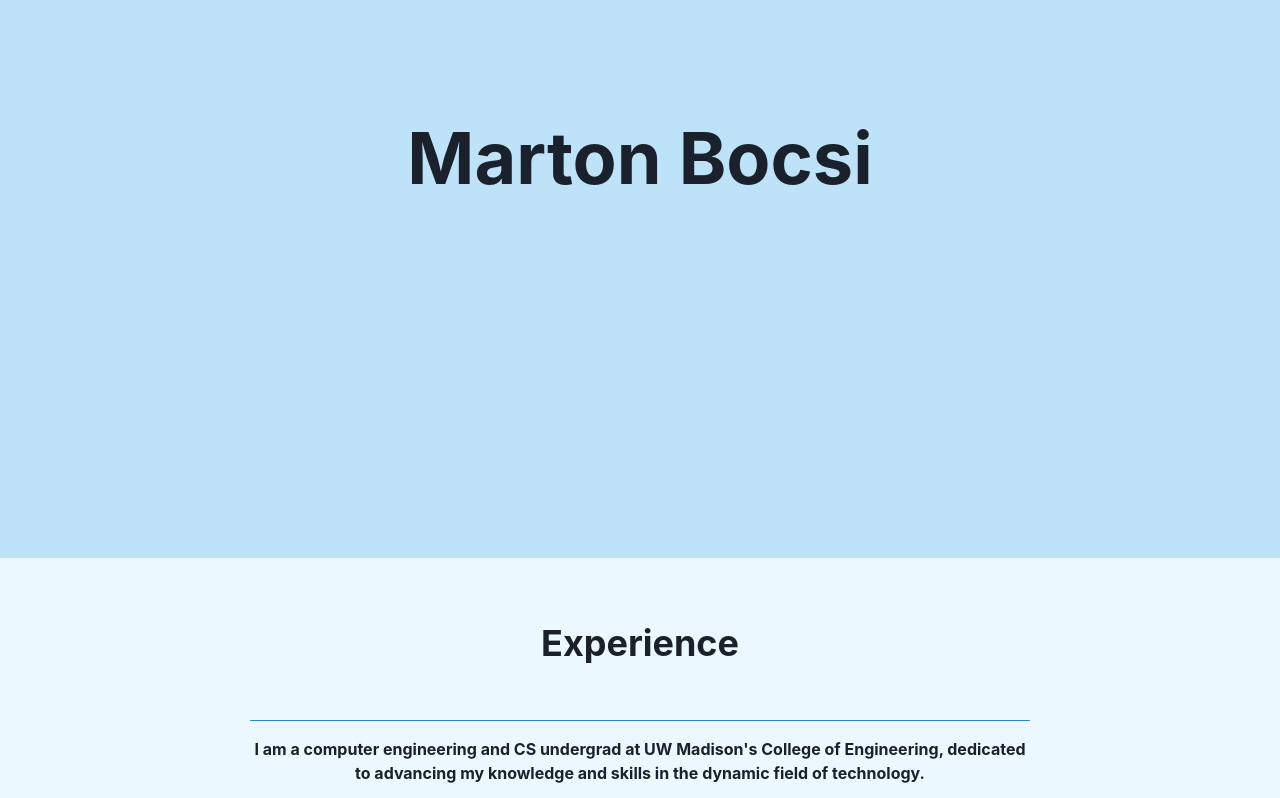
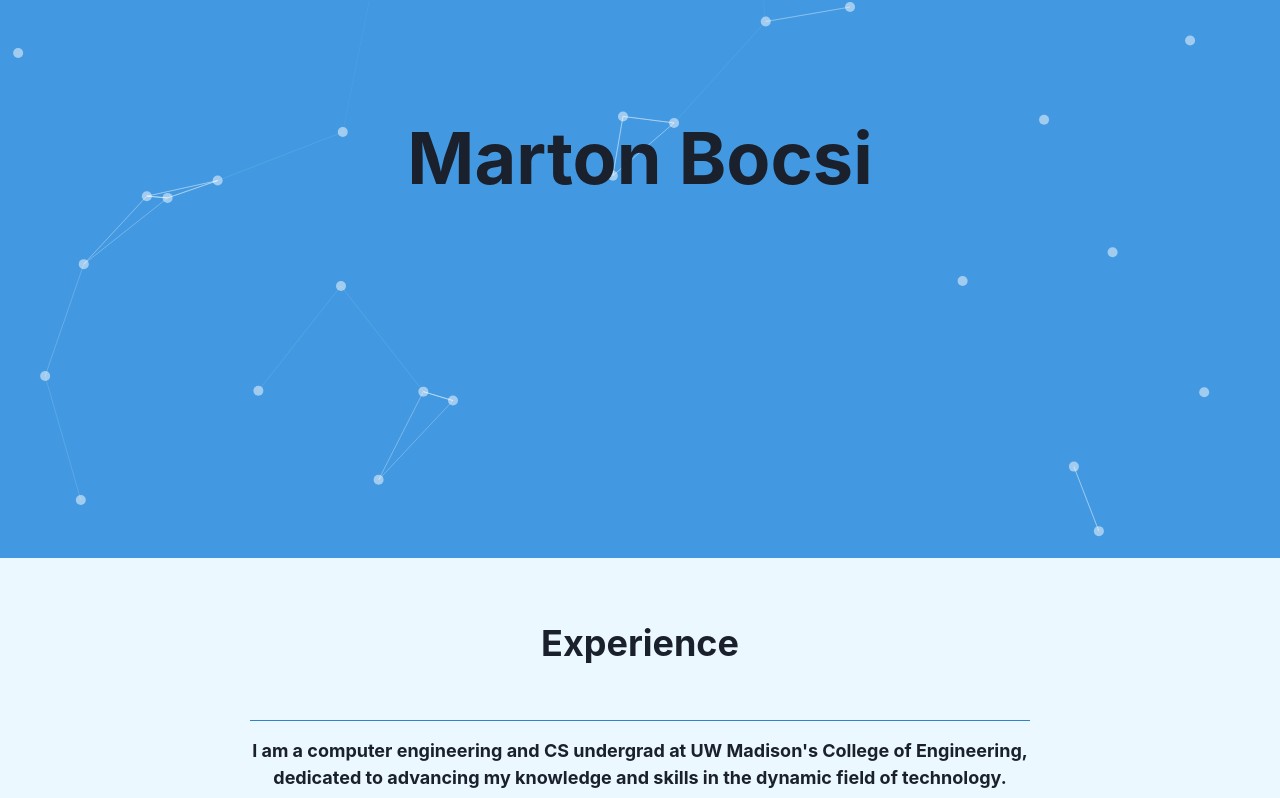
Before and after one commit to mbocsi/marton-site, a React (Create React App) app: page / in a window 1280 px wide. Shown: the part 242-1040 px from the top of the page. Built offline with nearby package versions, Linux system fonts and the light colour scheme.

Commit message:
Added cool background for title page

```diff
--- a/package.json
+++ b/package.json
@@ -11,6 +11,7 @@
     "@testing-library/jest-dom": "^5.17.0",
     "@testing-library/react": "^13.4.0",
     "@testing-library/user-event": "^13.5.0",
+    "@tsparticles/react": "^3.0.0",
     "babel-preset-react-app": "^10.0.1",
     "framer-motion": "^10.17.6",
     "react": "^18.2.0",
@@ -18,7 +19,9 @@
     "react-icons": "^4.12.0",
     "react-router-dom": "^6.21.1",
     "react-scripts": "5.0.1",
+    "react-tsparticles": "^2.12.2",
     "styled-components": "^6.1.6",
+    "tsparticles": "^3.0.3",
     "web-vitals": "^2.1.4"
   },
   "scripts": {
--- a/src/components/experience.js
+++ b/src/components/experience.js
@@ -22,7 +22,7 @@ const Experience = forwardRef((props, ref) => {
       <Container minWidth="65%">
         <VStack spacing={4} divider={<StackDivider borderColor="500" />}>
           <Heading paddingBottom="5%">Experience</Heading>
-          <Text as="b">
+          <Text as="b" fontSize="lg">
             I am a computer engineering and CS undergrad at UW Madison's College
             of Engineering, dedicated to advancing my knowledge and skills in
             the dynamic field of technology.
@@ -63,7 +63,7 @@ const Experience = forwardRef((props, ref) => {
                     During the fall of 2023, I attended the Norwegian University
                     of Technology (NTNU) in Trondheim, where I had the
                     opportunity to engage with numerous impressive
-                    technology-focused student organizations, including Orbit.
+                    technology-focused student organizations.
                   </Text>
                   <Text>...</Text>
                 </Stack>
@@ -102,7 +102,7 @@ const Experience = forwardRef((props, ref) => {
                 <Stack spacing={3} marginTop={3}>
                   <Text>
                     With a little bit of experience under my belt, I decided to
-                    expand the scope of my career prospects and explored the
+                    expand the scope of my career prospects and explore the
                     vehicle manufacturing industry.
                   </Text>
                   <Text>...</Text>
@@ -178,8 +178,7 @@ const Experience = forwardRef((props, ref) => {
                 <Stack spacing={3} marginTop={3}>
                   <Text>
                     Badger Solar Racing (Badgerloop at the time) was the first
-                    step in my computer engineering journey at University of
-                    Wisconsin.
+                    step in my computer engineering journey at UW Madison.
                   </Text>
                   <Text>...</Text>
                 </Stack>
--- a/src/components/index.css
+++ b/src/components/index.css
@@ -8,6 +8,10 @@
   /*font-size: calc(10px + 2vmin);*/
 }
 
+#tsparticles {
+  height: 100vh;
+  width: 100%;
+}
 .About {
   text-align: center;
   background-color:#1a365d;
--- a/src/components/index.js
+++ b/src/components/index.js
@@ -1,37 +1,132 @@
 import "./index.css";
 import { Heading, Container } from "@chakra-ui/react";
-// import { motion } from 'framer-motion';
-// import { useState } from 'react';
+import { useState, useEffect, useMemo } from "react";
+import Particles, { initParticlesEngine } from "@tsparticles/react";
+import { loadSlim } from "@tsparticles/slim";
 
 function Home() {
-  // const [x, setX] = useState(0);
-  // const [y, setY] = useState(0);
+  const [init, setInit] = useState(false);
+  useEffect(() => {
+    initParticlesEngine(async (engine) => {
+      await loadSlim(engine);
+    }).then(() => {
+      setInit(true);
+    });
+  }, []);
 
+  const particlesLoaded = (container) => {
+    console.log(container);
+  };
+
+  const options = useMemo(
+    () => ({
+      fullScreen: false,
+      background: {
+        color: "#4299E1",
+      },
+      interactivity: {
+        events: {
+          onClick: {
+            enable: true,
+            mode: "push",
+          },
+          onHover: {
+            enable: true,
+            mode: "repulse",
+          },
+          resize: true,
+        },
+        modes: {
+          bubble: {
+            distance: 400,
+            duration: 2,
+            opacity: 0.8,
+            size: 40,
+          },
+          push: {
+            quantity: 4,
+          },
+          repulse: {
+            distance: 200,
+            duration: 0.4,
+          },
+        },
+      },
+      particles: {
+        color: {
+          value: "#ffffff",
+        },
+        links: {
+          color: "#ffffff",
+          distance: 150,
+          enable: true,
+          opacity: 0.5,
+          width: 1,
+        },
+        collisions: {
+          enable: true,
+        },
+        move: {
+          direction: "none",
+          enable: true,
+          outMode: "bounce",
+          random: false,
+          speed: 3,
+          straight: false,
+        },
+        number: {
+          density: {
+            enable: true,
+            value_area: 800,
+          },
+          value: 80,
+        },
+        opacity: {
+          value: 0.5,
+        },
+        shape: {
+          type: "circle",
+        },
+        size: {
+          random: true,
+          value: 5,
+        },
+      },
+    }),
+    []
+  );
+
+  let particle;
+  if (init) {
+    particle = (
+      <Particles
+        id="tsparticles"
+        position="absolute"
+        particlesLoaded={particlesLoaded}
+        options={options}
+      />
+    );
+  } else {
+    particle = <></>;
+  }
   return (
     <>
       <Container
-        bg="100"
-        textAlign={["center"]}
-        minHeight={"100vh"}
-        justifyContent={"center"}
-        alignItems={"center"}
+        bg={false}
+        textAlign="center"
+        minHeight="100vh"
+        justifyContent="center"
+        alignItems="center"
         display="flex"
-        flexDirection={"column"}
+        flexDirection="column"
         maxWidth="100%"
         margin={0}
+        padding={0}
       >
-        <Heading size="4xl">Marton Bocsi</Heading>
-        {/*
-          <Text>Am I cool?</Text>
-          <div className="Options">
-            <Box className="Choice" as={motion.div} whileHover={{ scale: 1.2}} whileTap={{ scale: 1.1 }} bg='blue' color='white' p={4} borderRadius='lg' overflow='hidden'>
-              Yes!
-            </Box>
-            <Box className="Choice" onHoverStart={() => {setX(Math.random() * 1000 - 500); setY(Math.random() * 800 - 400);}} as={motion.div} animate={{x, y}} bg='tomato' color='white' p={4} borderRadius='lg' overflow='hidden'>
-              No!
-            </Box>
-          </div>
-  */}
+        {particle}
+        <Heading position="absolute" size="4xl">
+          Marton Bocsi
+        </Heading>
       </Container>
     </>
   );
--- a/src/components/navbar.js
+++ b/src/components/navbar.js
@@ -24,6 +24,7 @@ function Navbar({ experienceRef, aboutRef, contactRef }) {
       color="800"
       maxWidth="100%"
       boxShadow="lg"
+      zIndex="1"
     >
       <HStack spacing="24px">
         {/*
```
